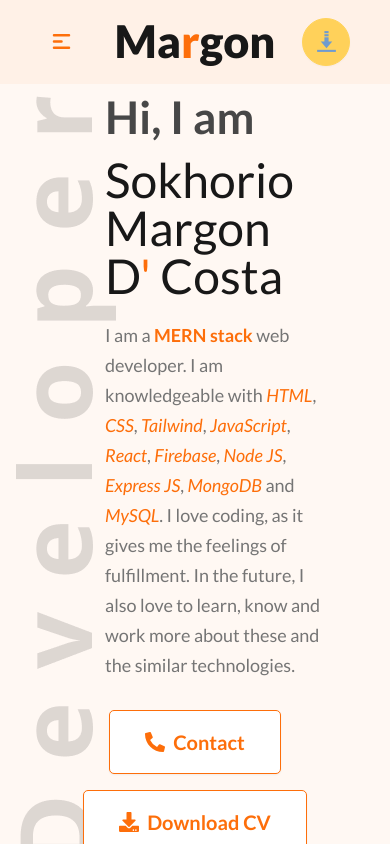
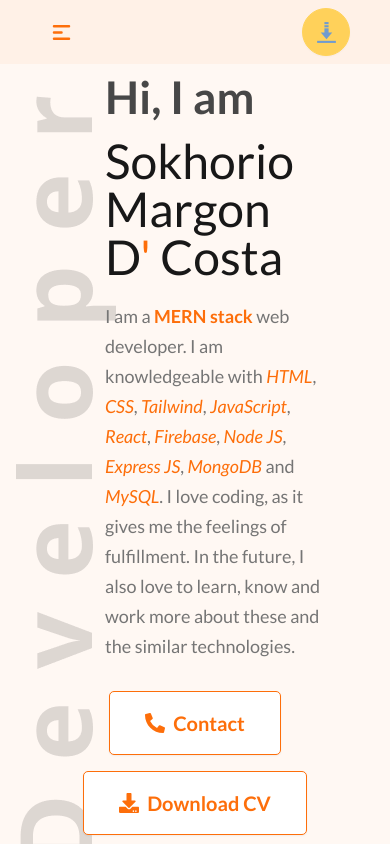
Before and after one commit to Marg0n/Portfolio, a React (Vite) app: page / in a window 390 px wide. Shown: the top 844 px of the page. Built offline with nearby package versions, Linux system fonts and the light colour scheme.

Commit message:
Fix: fixed margin issue of footer, nav bar's mobile responsive hidden name. Update: updated saved file name

```diff
--- a/src/App.jsx
+++ b/src/App.jsx
@@ -43,7 +43,7 @@ function App() {
       const imgY = 0;
 
       pdf.addImage(imgData, 'PNG', imgX, imgY, imgWidth * ratio, imgHeight * ratio);
-      pdf.save("portfolio.pdf")
+      pdf.save("portfolio of Sokhorio Margon D' Costa.pdf")
     });
   };
 
@@ -74,7 +74,7 @@ function App() {
 
 
         {/* name */}
-        <nav className="nav-title dark1 flex justify-around w-full" >
+        <nav className="nav-title dark1 md:flex justify-around w-full hidden" >
           <h3>Ma<span className="primary-color">r</span>gon</h3>
 
           <div className="hidden lg:flex">
--- a/src/components/Footer.jsx
+++ b/src/components/Footer.jsx
@@ -9,7 +9,7 @@ const Footer = () => {
 
     return (
         <>
-            <footer id='contact' className="footer footer-center  text-base-content rounded p-10  bg-opacity-10 bg-orange-500">
+            <footer id='contact' className="footer footer-center mt-12 text-base-content rounded p-10  bg-opacity-10 bg-orange-500">
                 {/* <nav className="grid grid-flow-col gap-4">
                     <a className="link link-hover">About us</a>
                     <a className="link link-hover">Contact</a>
```
